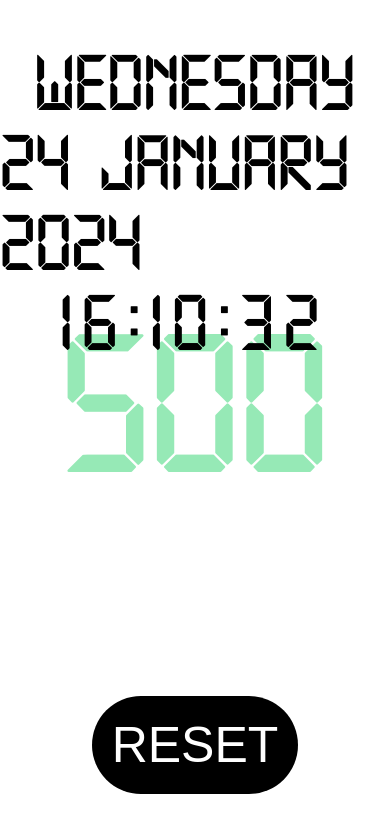
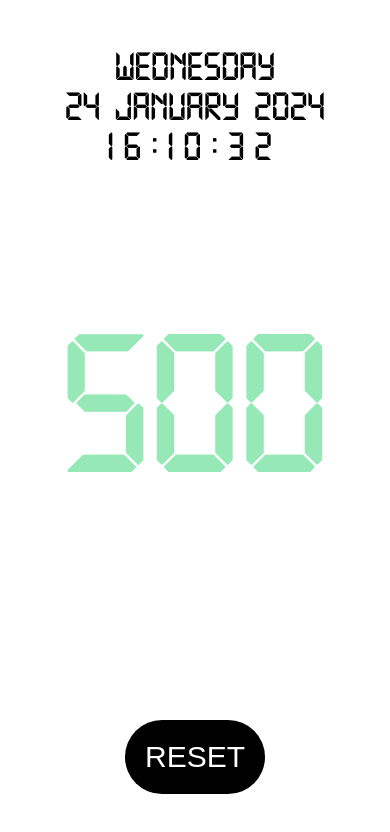
Before and after one commit to JackTiew/monthly-budget, a React (Create React App) app: page / in a window 390 px wide. Shown: the top 832 px of the page. Built offline with nearby package versions, Linux system fonts and the light colour scheme; the HTML template or start-up script is replaced by a standard one.

Commit message:
Size adjust for mobile responsive.

```diff
--- a/src/index.css
+++ b/src/index.css
@@ -23,7 +23,7 @@ html, body {
 .timeSection {
     display: flex;
     flex-direction: column;
-    font-size: 80px;
+    font-size: 40px;
     align-items: center;
     position: absolute;
     top: 50px;
@@ -44,7 +44,7 @@ html, body {
 
 .resetButton {
     cursor: pointer;
-    font-size: 50px;
+    font-size: 30px;
     background-color: #000000;
     color: #FFFFFF;
     border: none;
```
